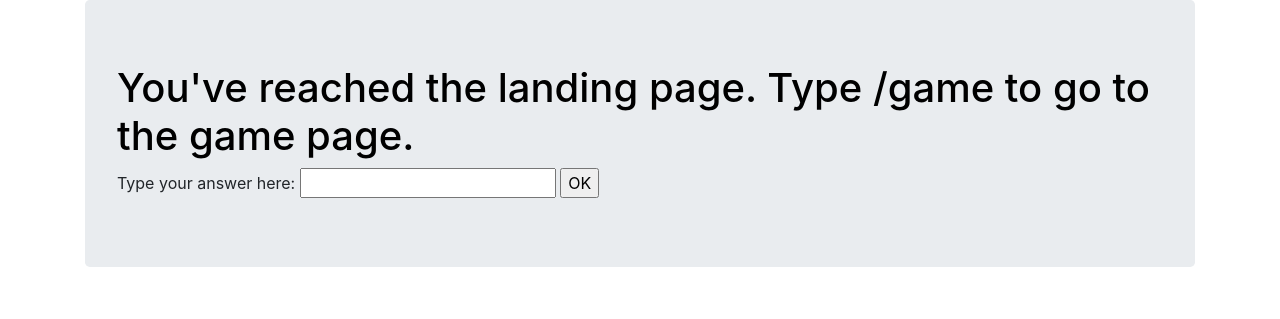
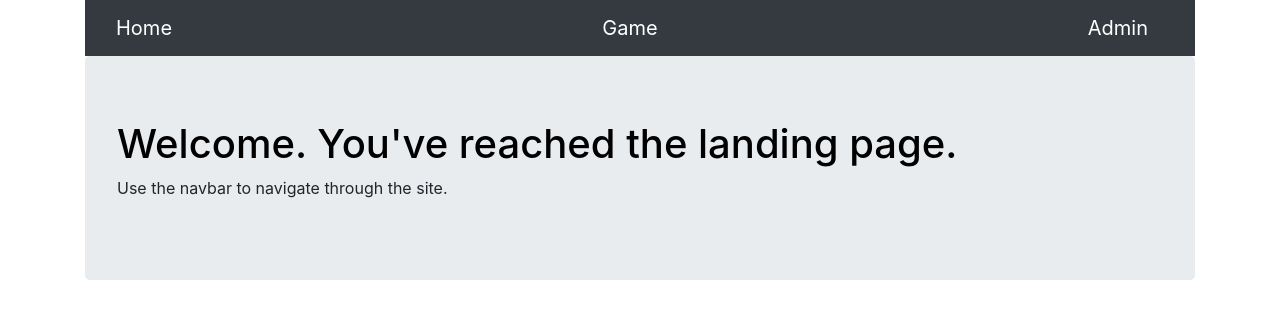
Before and after one commit to Matthew-Hiebing/Math-Practice-101-Django, a Django app: page / in a window 1280 px wide. Shown: the top 319 px of the page. Run offline with Django 3.2, Linux system fonts and the light colour scheme.

Commit message:
Added Navbar
Added navigation bar that lets your navigate through Home, Admin, and Game.

```diff
--- a/Django/templates/landingPageHTML/test.html
+++ b/Django/templates/landingPageHTML/test.html
@@ -19,13 +19,18 @@
 
 
 <body class="container">
+    <nav class="navbar navbar-expand-lg navbar-dark bg-dark">
+        <div class="container">
+            <a class="navbar-brand" href="http://127.0.0.1:8000/">Home</a>
+            <a class="navbar-brand" href="/game" >Game</a>
+            <a class="navbar-brand" href="/admin">Admin</a>
+        </div>
+    </nav>
     <div class="jumbotron">
-        <h1>You've reached the landing page.  Type /game to go to the game page.</h1>
-        <form action="" method='GET'>
-            <label for="your name">Type your answer here:</label>
-            <input type="text" name="WOW" id="your name">
-            <input type="submit" value="OK">
-        </form>
+        <h1>Welcome.  You've reached the landing page.</h1>
+        <p>
+            Use the navbar to navigate through the site.
+        </p>
     </div>
 </body>
 
```
Also changed, not shown: Django/templates/landingPageHTML/main.html (+12 -0 lines).
